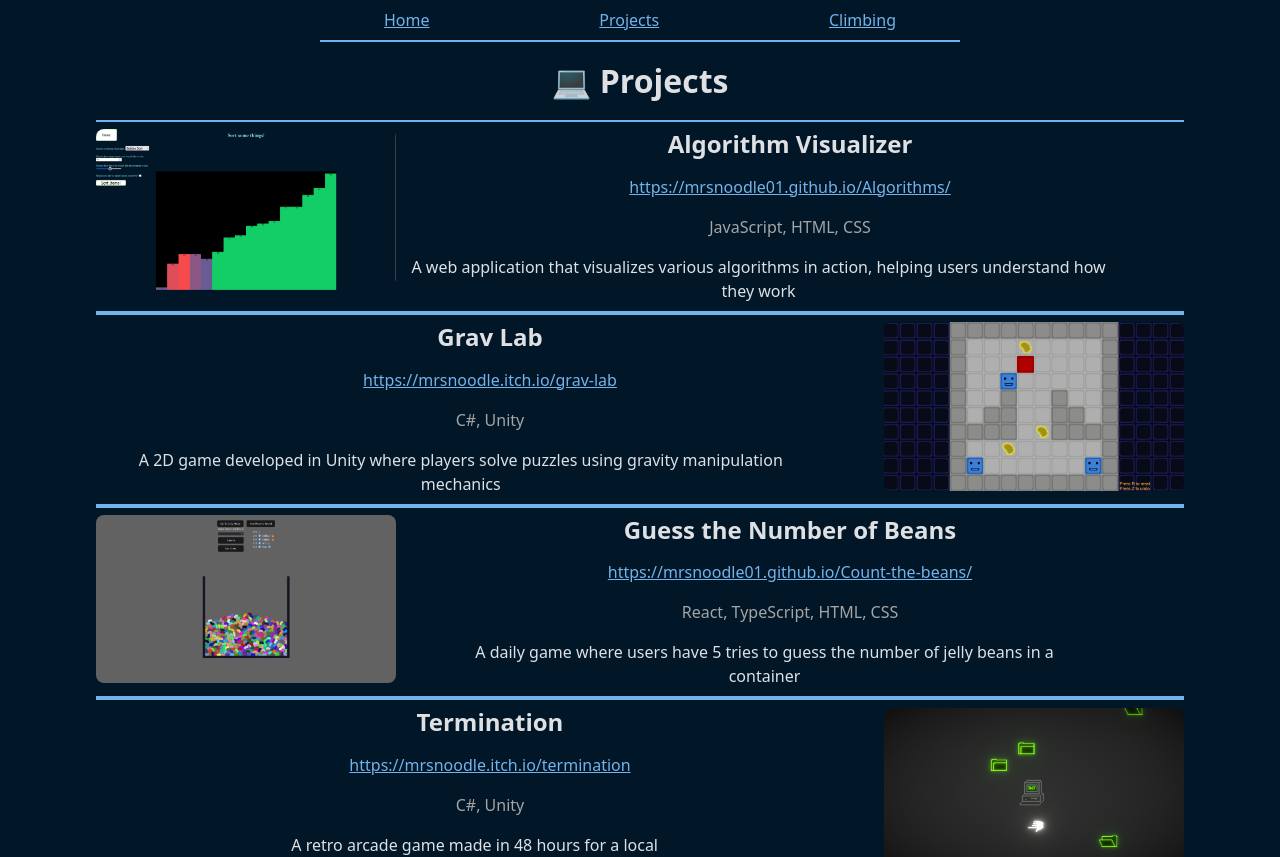
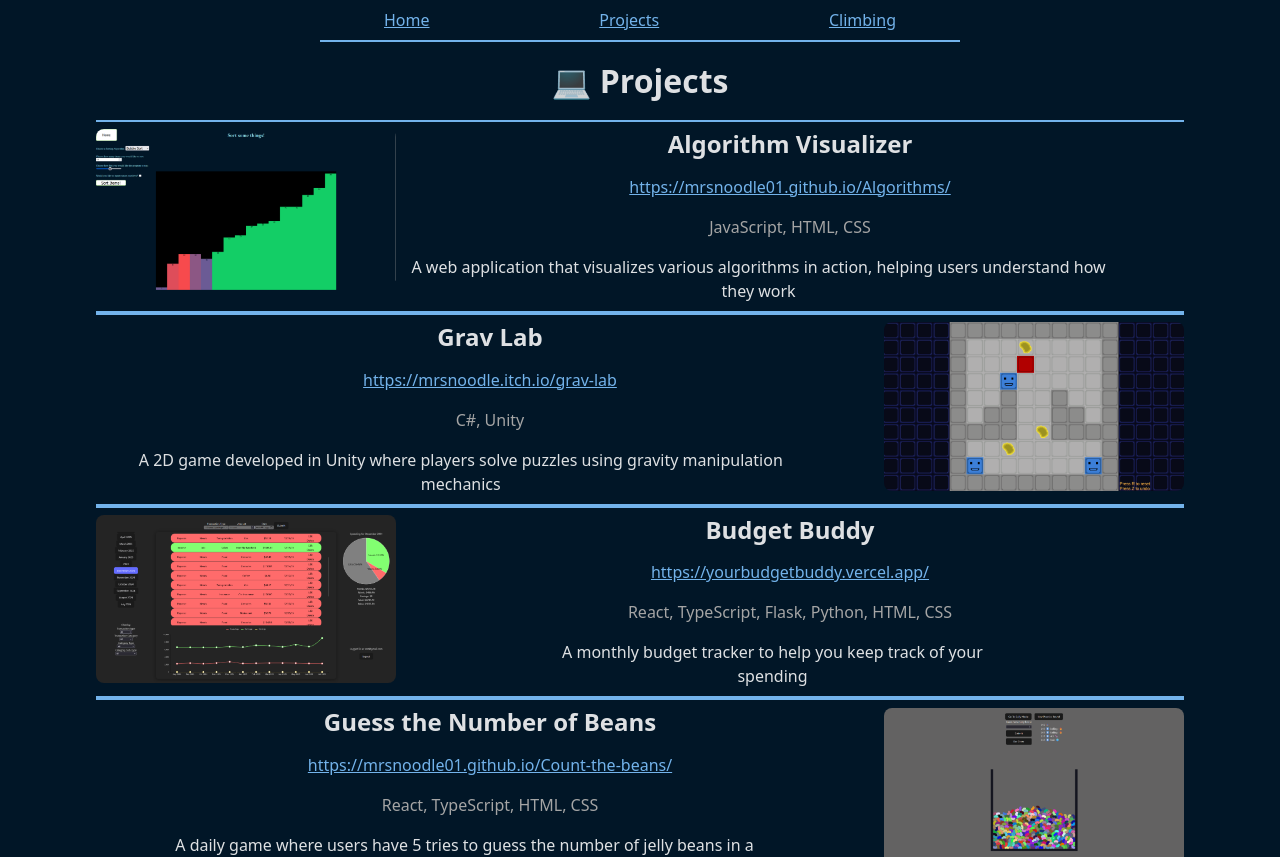
Before and after one commit to MrSnoodle01/MrSnoodle01.github.io, a React (Vite) app: page /#/Projects in a window 1280 px wide. Shown: the top 857 px of the page. Built offline with nearby package versions, Linux system fonts and the light colour scheme.

Commit message:
added budget buddy

```diff
--- a/src/assets/projects.ts
+++ b/src/assets/projects.ts
@@ -14,20 +14,27 @@ export const projects = [{
     image: '/appImages/GravLab.png',
 }, {
     id: 2,
+    title: 'Budget Buddy',
+    description: 'A monthly budget tracker to help you keep track of your spending',
+    technologies: ['React', 'TypeScript', 'Flask', 'Python', 'HTML', 'CSS'],
+    link: 'https://yourbudgetbuddy.vercel.app/',
+    image: '/appImages/BudgetBuddy.png',
+}, {
+    id: 3,
     title: 'Guess the Number of Beans',
     description: 'A daily game where users have 5 tries to guess the number of jelly beans in a container',
     technologies: ['React', 'TypeScript', 'HTML', 'CSS'],
     link: 'https://mrsnoodle01.github.io/Count-the-beans/',
     image: '/appImages/BeanGame.png',
 }, {
-    id: 3,
+    id: 4,
     title: 'Termination',
     description: 'A retro arcade game made in 48 hours for a local hackathon',
     technologies: ['C#', 'Unity'],
     link: 'https://mrsnoodle.itch.io/termination',
     image: '/appImages/Termination.png',
 }, {
-    id: 4,
+    id: 5,
     title: 'Portfolio Website',
     description: 'A personal portfolio website showcasing my projects and skills, built with React',
     technologies: ['React', 'TypeScript', 'HTML', 'CSS'],
```
Also changed, not shown: public/appImages/BudgetBuddy.png (added).
